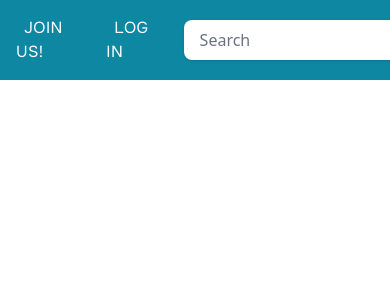
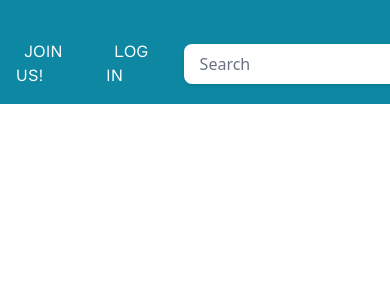
Before and after one commit to marned91/Holidaze-PE2, a React (Vite) app: page / in a window 390 px wide. Shown: the top 300 px of the page. Built offline with nearby package versions, Linux system fonts and the light colour scheme; a web font is replaced by a local one.

Commit message:
Adding mobile menu

```diff
--- a/src/layout/Header.tsx
+++ b/src/layout/Header.tsx
@@ -4,8 +4,20 @@ import { useState } from 'react';
 
 export function Header() {
   const [isLoggedIn, setIsLoggedIn] = useState(false);
+  const [menuOpen, setMenuOpen] = useState(false);
+  const [searchOpen, setSearchOpen] = useState(false);
+
   return (
     <header className="bg-main-light">
+      {!searchOpen && (
+        <div>
+          <button
+            onClick={() => setMenuOpen((prev) => !prev)}
+            aria-label="Toggle menu"
+            className="text-white"
+          ></button>
+        </div>
+      )}
       <div className="max-w-screen-6xl px-4 py-4 flex items-center justify-between">
         <Link to="/" className="flex items-center" aria-label="Holidaze home">
           <img src={Logo} alt="Logo" className="h-10" />
```
